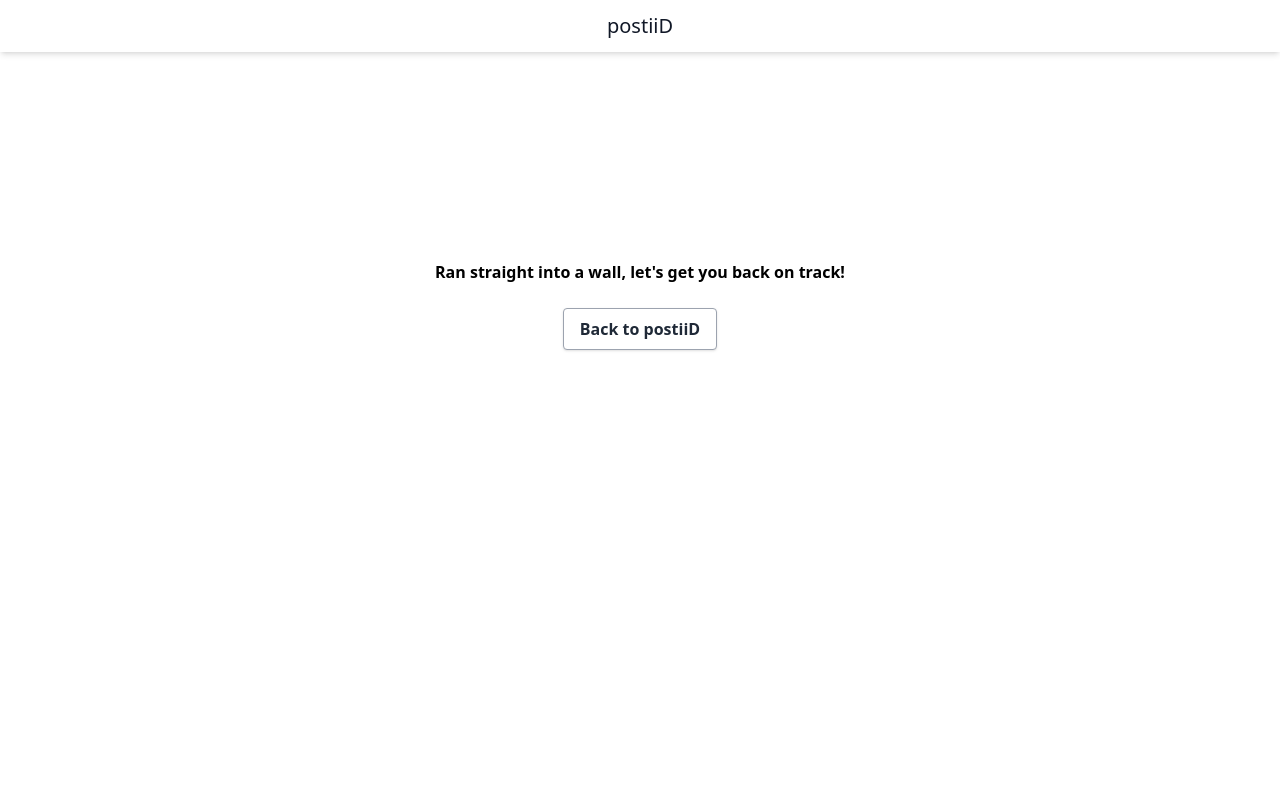
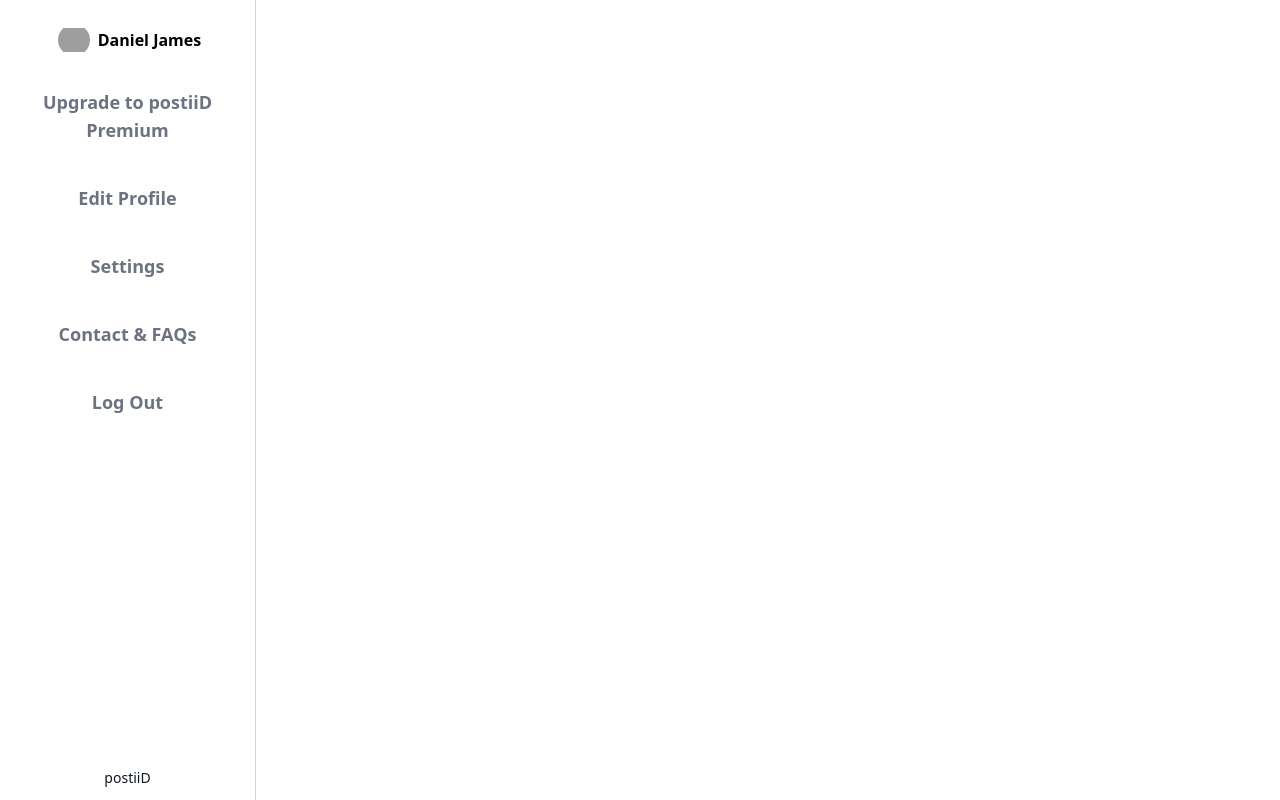
Before and after one commit to Dan-James765/postiid, a React (Create React App) app in the folder front-end/: page /dating/main/edit-profile in a window 1280 px wide. Built offline with nearby package versions, Linux system fonts and the light colour scheme; grey boxes are pictures that could not be loaded.

Commit message:
Edit-Profile SideBar Completed

```diff
--- /dev/null
+++ b/front-end/src/components/Dating-Folder/DatingEditContainer.tsx
@@ -0,0 +1,11 @@
+import DatingEditProfile from "./DatingEditProfile";
+
+function DatingEditContainer() {
+  return (
+    <>
+      <DatingEditProfile />
+    </>
+  );
+}
+
+export default DatingEditContainer;
--- /dev/null
+++ b/front-end/src/components/Dating-Folder/DatingEditProfile.tsx
@@ -0,0 +1,76 @@
+import { Link } from "react-router-dom";
+import { FaUserEdit } from "react-icons/fa";
+import { MdUpgrade } from "react-icons/md";
+import { FiSettings } from "react-icons/fi";
+import { FiLogOut } from "react-icons/fi";
+import { FaQuestion } from "react-icons/fa";
+
+function DatingEditProfile() {
+  const posts = [
+    {
+      id: "123",
+      username: "Daniel James",
+      userImg:
+        "https://scontent.flhr10-2.fna.fbcdn.net/v/t1.6435-9/38781010_2579432842082139_3002868557282279424_n.jpg?_nc_cat=111&ccb=1-7&_nc_sid=09cbfe&_nc_ohc=7Gxm0yoiLjkAX_7wlNf&_nc_ht=scontent.flhr10-2.fna&oh=00_AT-UB_J8BdF_Mzo9MyqmJis7SyjZGr7u7IY13Op9MccHSw&oe=62DB24D4",
+      img: "http://prod-upp-image-read.ft.com/125f09a2-9800-11e9-9573-ee5cbb98ed36",
+      caption: "This is AWWESOME",
+    },
+  ];
+  return (
+    <>
+      <div className="datingmainsidebar__container border-r-[1px] border-gray-300 h-screen relative">
+        <div>
+          {posts.map((mapper) => (
+            <>
+              <div className="flex items-center md:flex md:justify-center sm:flex sm:justify-center xs:flex xs:justify-center gap-x-2 pl-1">
+                <Link to="/dating/main">
+                  <img
+                    src={mapper.userImg}
+                    alt=""
+                    className="my-6 cursor-pointer rounded-full h-8 w-8 object-contain"
+                  />
+                </Link>
+                <h1 className="hidden lg:block font-semibold">
+                  {mapper.username}
+                </h1>
+              </div>
+            </>
+          ))}
+        </div>
+        <div className="flex flex-col xl:gap-y-6 xl:text-lg lg:text-xs lg:gap-y-6 items-center">
+          <button className="hidden lg:block hover:bg-gray-100 hover:text-black text-gray-500 font-semibold py-2 px-6 rounded-full">
+            Upgrade to postiiD Premium{" "}
+          </button>
+          <button className=" hidden lg:block hover:bg-gray-100  hover:text-black   text-gray-500 font-semibold py-2 px-6 rounded-full">
+            Edit Profile
+          </button>
+
+          <button className=" hidden lg:block hover:bg-gray-100 hover:text-black   text-gray-500 font-semibold py-2 px-6 rounded-full">
+            Settings
+          </button>
+          <button className=" hidden lg:block hover:bg-gray-100  hover:text-black  text-gray-500 font-semibold py-2 px-6 rounded-full">
+            Contact & FAQs
+          </button>
+          <button className=" hidden lg:block hover:bg-gray-100  hover:text-black  text-gray-500 font-semibold py-2 px-6 rounded-full">
+            Log Out
+          </button>
+        </div>
+        <div className="flex flex-col items-center gap-y-16 text-3xl text-gray-500">
+          <MdUpgrade className="lg:hidden sm:flex cursor-pointer" />
+          <FaUserEdit className="lg:hidden sm:flex cursor-pointer" />
+          <FiSettings className="lg:hidden sm:flex cursor-pointer" />
+          <FaQuestion className="lg:hidden sm:flex cursor-pointer" />
+          <FiLogOut className="lg:hidden sm:flex cursor-pointer" />
+        </div>
+
+        <div className="inset-x-0 bottom-0 flex absolute justify-center pb-3">
+          <h3 className="hidden lg:block text-sm font-medium text-gray-900 dark:text-white ">
+            postiiD
+          </h3>
+        </div>
+      </div>
+    </>
+  );
+}
+
+export default DatingEditProfile;
--- a/front-end/src/components/Dating-Folder/DatingMain/DatingMainSideBar.tsx
+++ b/front-end/src/components/Dating-Folder/DatingMain/DatingMainSideBar.tsx
@@ -73,7 +73,7 @@
           {posts.map((mapper) => (
             <>
               <div className="flex items-center md:flex md:justify-center sm:flex sm:justify-center xs:flex xs:justify-center gap-x-2 pl-1">
-                <Link to="/dating-profile">
+                <Link to="/dating/main/edit-profile">
                   <img
                     src={mapper.userImg}
                     alt=""
--- a/front-end/src/routes/AllRoutes.tsx
+++ b/front-end/src/routes/AllRoutes.tsx
@@ -8,6 +8,8 @@
 import DatingAboutMe from "../components/Dating-Folder/Dating-Reg/DatingAboutMe";
 import DatingMainContainer from "../components/Dating-Folder/DatingMain/DatingMainContainer";
 import DatingAboutPostiid from "../components/Dating-Folder/Dating-Reg/DatingAboutPostiid";
+import DatingEditProfile from "../components/Dating-Folder/DatingEditProfile";
+import DatingEditContainer from "../components/Dating-Folder/DatingEditContainer";
 
 function AllRoutes() {
   return (
@@ -77,6 +79,14 @@
             }
           />
           <Route
+            path="/dating/main/edit-profile"
+            element={
+              <>
+                <DatingEditContainer />
+              </>
+            }
+          />
+          <Route
             path="*"
             element={
               <>
```
